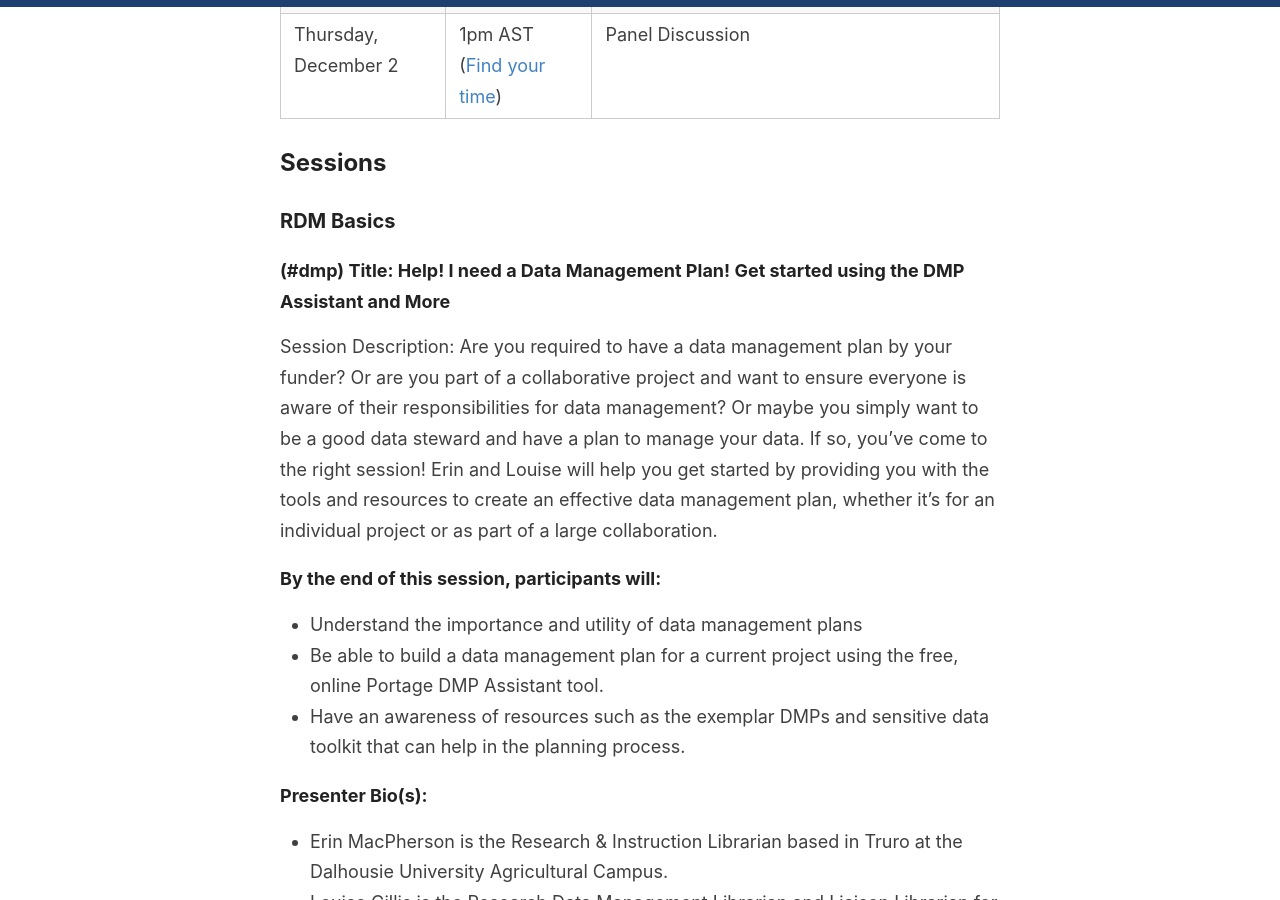
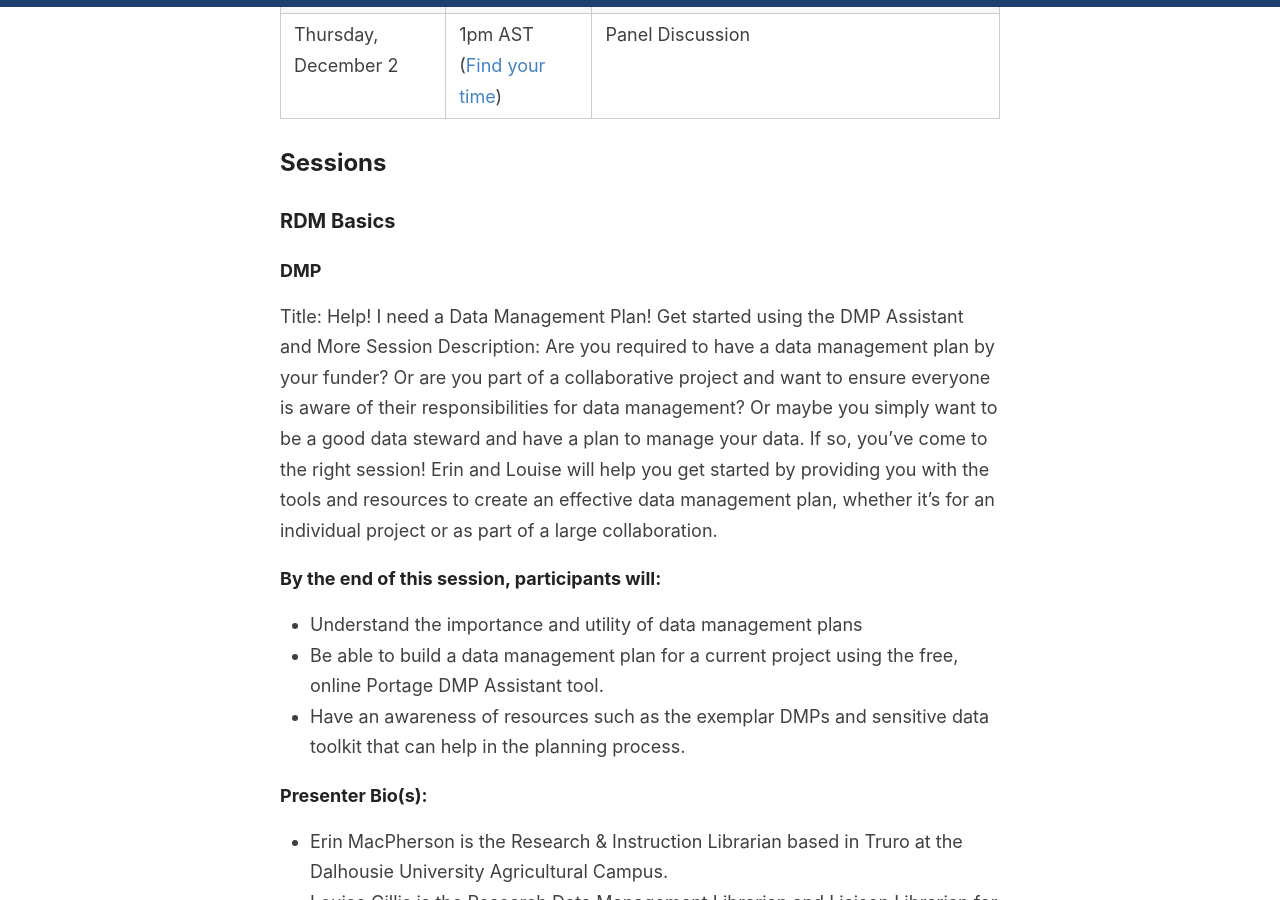
Before and after one commit to caul-dpsc/2021-rdm-series, a Jekyll site: the page built from _pages/schedule.md, in a window 1280 px wide and 900 px high, scrolled down 897 px. Built offline with Jekyll 4.4.1, drawn with Linux system fonts in a browser that asks for light colours; part of the change alters nothing that is shown.

```diff
--- a/_pages/schedule.md
+++ b/_pages/schedule.md
@@ -18,7 +18,8 @@ permalink: /schedule/
 
 ### RDM Basics
 
-#### (#dmp) Title: Help! I need a Data Management Plan! Get started using the DMP Assistant and More
+#### DMP
+Title: Help! I need a Data Management Plan! Get started using the DMP Assistant and More
 Session Description:  Are you required to have a data management plan by your funder? Or are you part of a collaborative project and want to ensure everyone is aware of their responsibilities for data management? Or maybe you simply want to be a good data steward and have a plan to manage your data. If so, you’ve come to the right session! Erin and Louise will help you get started by providing you with the tools and resources to create an effective data management plan, whether it’s for an individual project or as part of a large collaboration.
 
 ##### By the end of this session, participants will:
```
